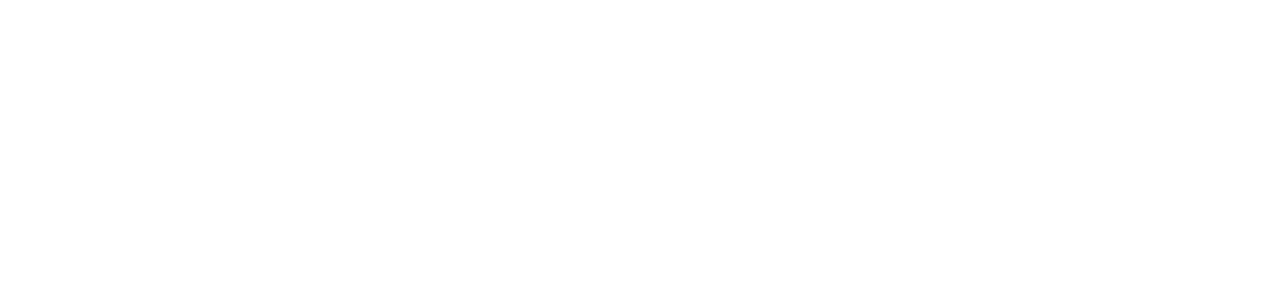
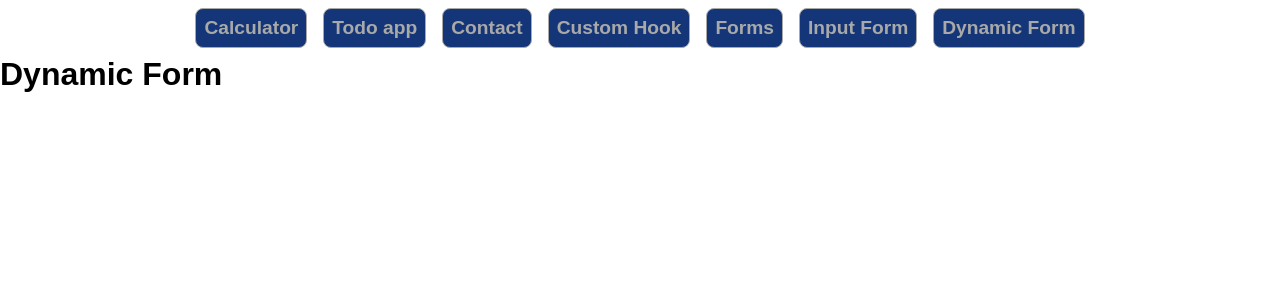
Before and after one commit to Jahirul-Islam-Jantu/thinking-in-react, a React (Vite) app in the folder vite-project/: page /dynamicForm in a window 1280 px wide. Before the commit this address had no page. Shown: the top 300 px of the page. Built offline with nearby package versions, Linux system fonts and the light colour scheme.

Commit message:
Dynamic form with custom hook

```diff
--- a/vite-project/src/App.jsx
+++ b/vite-project/src/App.jsx
@@ -7,6 +7,7 @@
 import CustomHook from "./pages/CustomHook.jsx";
 import Forms from "./pages/Forms.jsx";
 import InitialInputForm from "./pages/InitialInputForm.jsx";
+import DynamicForm from "./pages/DynamicForm.jsx";
 
 
 const App = () => {
@@ -20,6 +21,7 @@
                 <Route path="/customhook" element={<CustomHook />} />
                 <Route path="/forms" element={<Forms />} />
                 <Route path="/inputForm" element={<InitialInputForm />} />
+                <Route path="/dynamicForm" element={<DynamicForm />} />
 
             </Routes>
         </BrowserRouter>
--- a/vite-project/src/components/Menu.jsx
+++ b/vite-project/src/components/Menu.jsx
@@ -10,6 +10,7 @@
             <NavLink className="nav-link" to="/customhook">Custom Hook</NavLink>
             <NavLink className="nav-link" to="/forms">Forms</NavLink>
             <NavLink className="nav-link" to="/inputForm">Input Form</NavLink>
+            <NavLink className="nav-link" to="/dynamicForm">Dynamic Form</NavLink>
 
         </div>
     );
--- /dev/null
+++ b/vite-project/src/hooks/useForm.js
@@ -0,0 +1,5 @@
+const useForm = ()=>{
+
+}
+
+export default useForm
--- /dev/null
+++ b/vite-project/src/pages/DynamicForm.jsx
@@ -0,0 +1,13 @@
+import React from 'react';
+import Menu from "../components/Menu.jsx";
+
+const DynamicForm = () => {
+    return (
+        <div>
+            <Menu/>
+            <h1>Dynamic Form</h1>
+        </div>
+    );
+};
+
+export default DynamicForm;
```
Also changed, not shown: vite-project/src/components/inputForms/deepClone/deepClone.js (added, +9 -0 lines).
